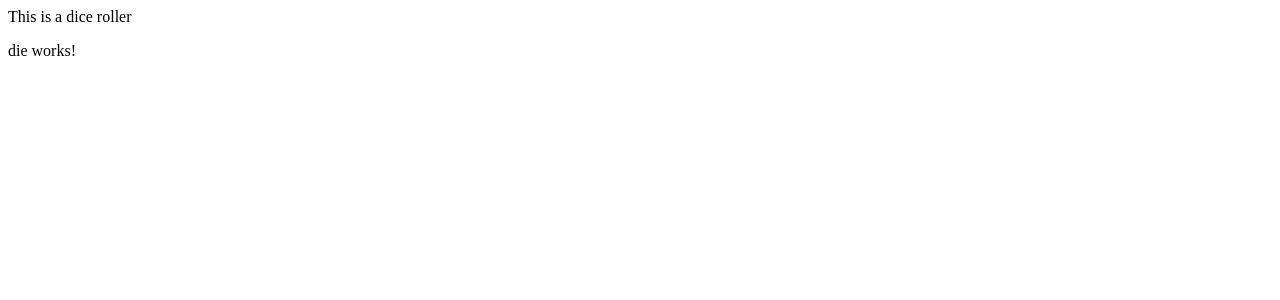
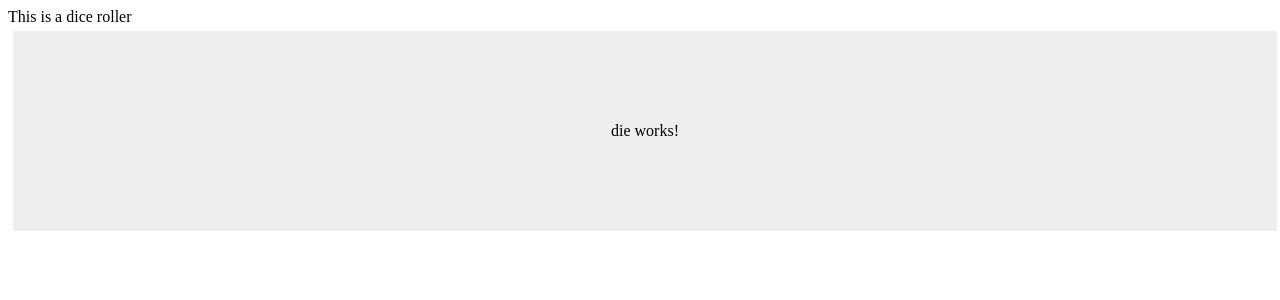
Before and after one commit to BrentWMiller/diceroller, an Angular app: page / in a window 1280 px wide. Shown: the top 300 px of the page. Built offline with nearby package versions, Linux system fonts and the light colour scheme.

Commit message:
adds die styles

```diff
--- a/src/app/dice-roller/die/die.component.scss
+++ b/src/app/dice-roller/die/die.component.scss
@@ -0,0 +1,45 @@
+:host {
+	position: relative;
+	display: flex;
+	flex-basis: 20%;
+	flex-direction: column;
+	align-items: center;
+	justify-content: center;
+	width: 100%;
+	height: 200px;
+	margin: 5px;
+	background-color: #eee;
+}
+
+.die {
+
+	&__counts {
+		display: flex;
+		position: absolute;
+		left: 0;
+		top: 0;
+	}
+
+	&__count {
+		width: 15px;
+		height: 15px;
+		margin: 5px;
+		border-radius: 50%;
+		background-color: #A4A3A5;
+	}
+
+	&__buttons {
+		position: absolute;
+		bottom: 0;
+		display: flex;
+		width: 100%;
+	}
+
+	&__button {
+		width: 100%;
+		padding: 15px 30px;
+		border: none;
+		background-color: #262626;
+		color: #fff;
+	}
+}
```
